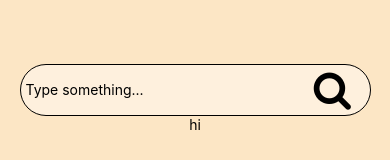
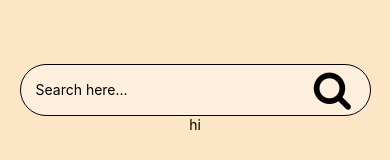
Before and after one commit to juanAriel/business-app, a React Native app: screen / in a window 390 px wide. Shown: the part 324-484 px from the top of the page. Built offline with nearby package versions, Linux system fonts and the light colour scheme.

Commit message:
fix styles on molecule search

```diff
--- a/src/components/Atoms/TextInput.tsx
+++ b/src/components/Atoms/TextInput.tsx
@@ -12,10 +12,11 @@ const TextInputComponent: React.FC<TextInputComponentProps> = ({
   value,
   onChangeText,
   placeholder,
+  style
 }) => {
   return (
     <Input
-      style={styles.input}
+      style={[styles.input, style]}
       value={value}
       onChangeText={onChangeText}
       placeholder={placeholder}
--- a/src/components/Molecules/SearchComponent.tsx
+++ b/src/components/Molecules/SearchComponent.tsx
@@ -1,21 +1,26 @@
-import React from "react";
+import React, { useCallback, useState } from "react";
 import { Text, View, StyleSheet } from "react-native";
 import TextInputComponent from "../Atoms/TextInput";
 import ButtonComponent from "../Atoms/Button";
 
 const SearchComponent: React.FC = () => {
-  const search = () => {
-    alert("Hola mundo");
-  };
+  const [searchText, setSearchText] = useState<string>("");
 
-  const TextSearch = () => {};
+  const search = useCallback(() => {
+    alert("hello word");
+  }, []);
+
+  const TextSearch = useCallback((text: string) => {
+    setSearchText(text);
+  }, []);
 
   return (
     <View style={styles.container}>
       <TextInputComponent
-        value=""
+        value={searchText}
         onChangeText={TextSearch}
-        placeholder="Type something..."
+        placeholder="Search here..."
+        style={styles.input}
       />
       <ButtonComponent onPress={search} iconName="search" />
     </View>
@@ -32,6 +37,10 @@ const styles = StyleSheet.create({
     borderWidth: 1,
     borderColor: "#000",
   },
+  input: {
+    marginLeft: 10,
+    marginRight: -10,
+  },
 });
 
 export default SearchComponent;
```
